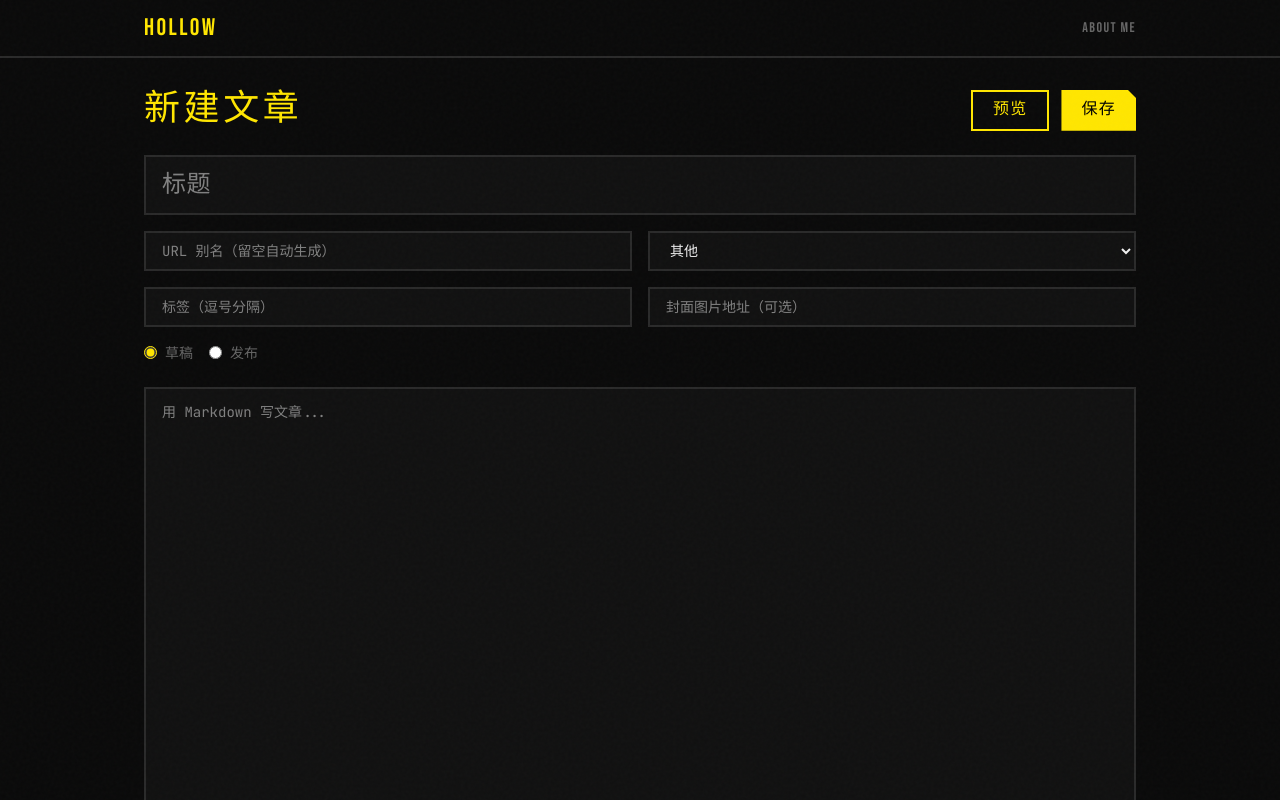
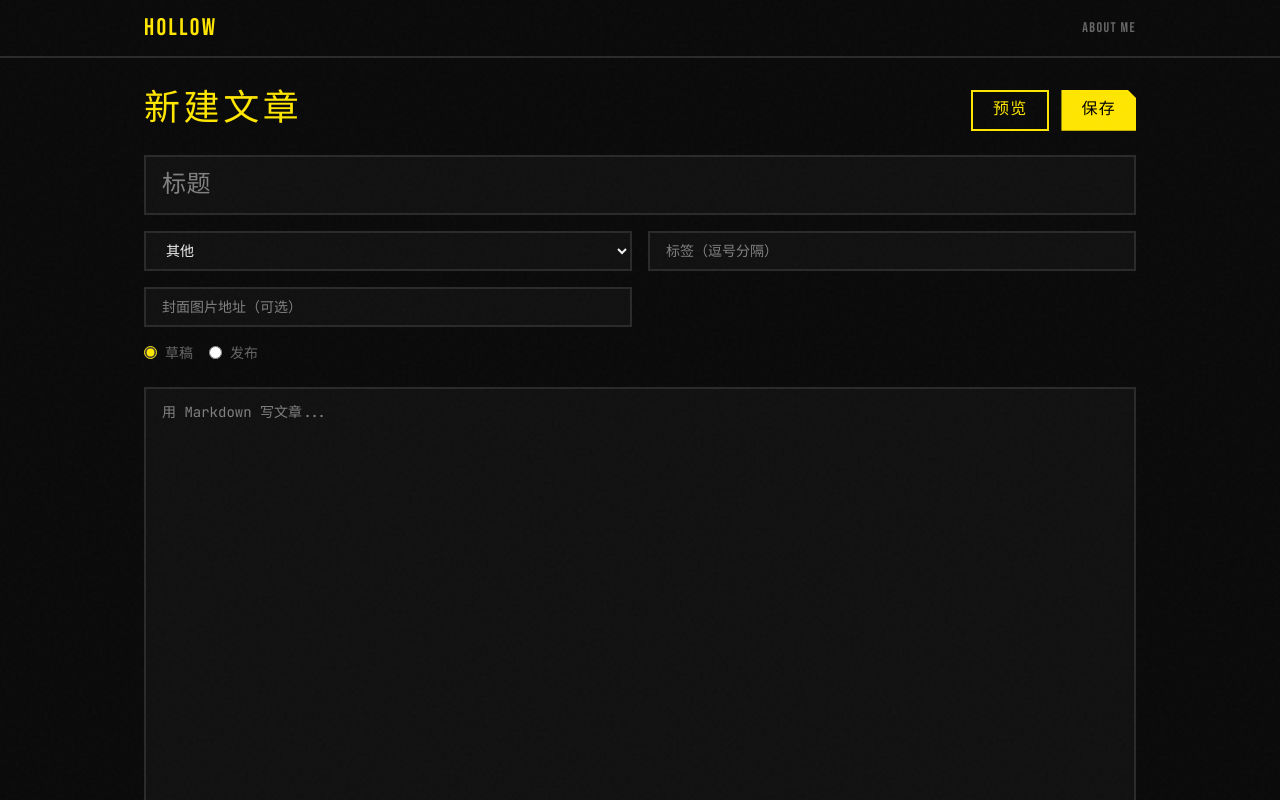
Before and after one commit to DdGnoybab/bbb-blog, a Next.js app: page /admin/editor in a window 1280 px wide. Shown: the top 800 px of the page. Built offline with nearby package versions, Linux system fonts and the light colour scheme.

Commit message:
fix: remove slug field from editor, always auto-generate

```diff
--- a/app/admin/editor/page.tsx
+++ b/app/admin/editor/page.tsx
@@ -12,7 +12,6 @@ function Editor() {
   const editId = searchParams.get('id')
 
   const [title, setTitle] = useState('')
-  const [slug, setSlug] = useState('')
   const [content, setContent] = useState('')
   const [category, setCategory] = useState<Post['category']>('other')
   const [tags, setTags] = useState('')
@@ -28,7 +27,6 @@ function Editor() {
       .then((r) => r.json())
       .then((post: Post) => {
         setTitle(post.title)
-        setSlug(post.slug)
         setContent(post.content)
         setCategory(post.category)
         setTags(post.tags.join(', '))
@@ -43,7 +41,6 @@ function Editor() {
     setError('')
     const body = {
       title,
-      slug: slug || undefined,
       content,
       category,
       tags: tags
@@ -109,12 +106,6 @@ function Editor() {
           placeholder="标题"
           className="col-span-2 bg-bg-secondary border-2 border-border-subtle text-text-primary px-4 py-3 font-display text-2xl tracking-wide focus:outline-none focus:border-accent-yellow"
         />
-        <input
-          value={slug}
-          onChange={(e) => setSlug(e.target.value)}
-          placeholder="URL 别名（留空自动生成）"
-          className="bg-bg-secondary border-2 border-border-subtle text-text-primary px-4 py-2 font-mono text-sm focus:outline-none focus:border-accent-yellow"
-        />
         <select
           value={category}
           onChange={(e) => setCategory(e.target.value as Post['category'])}
```
